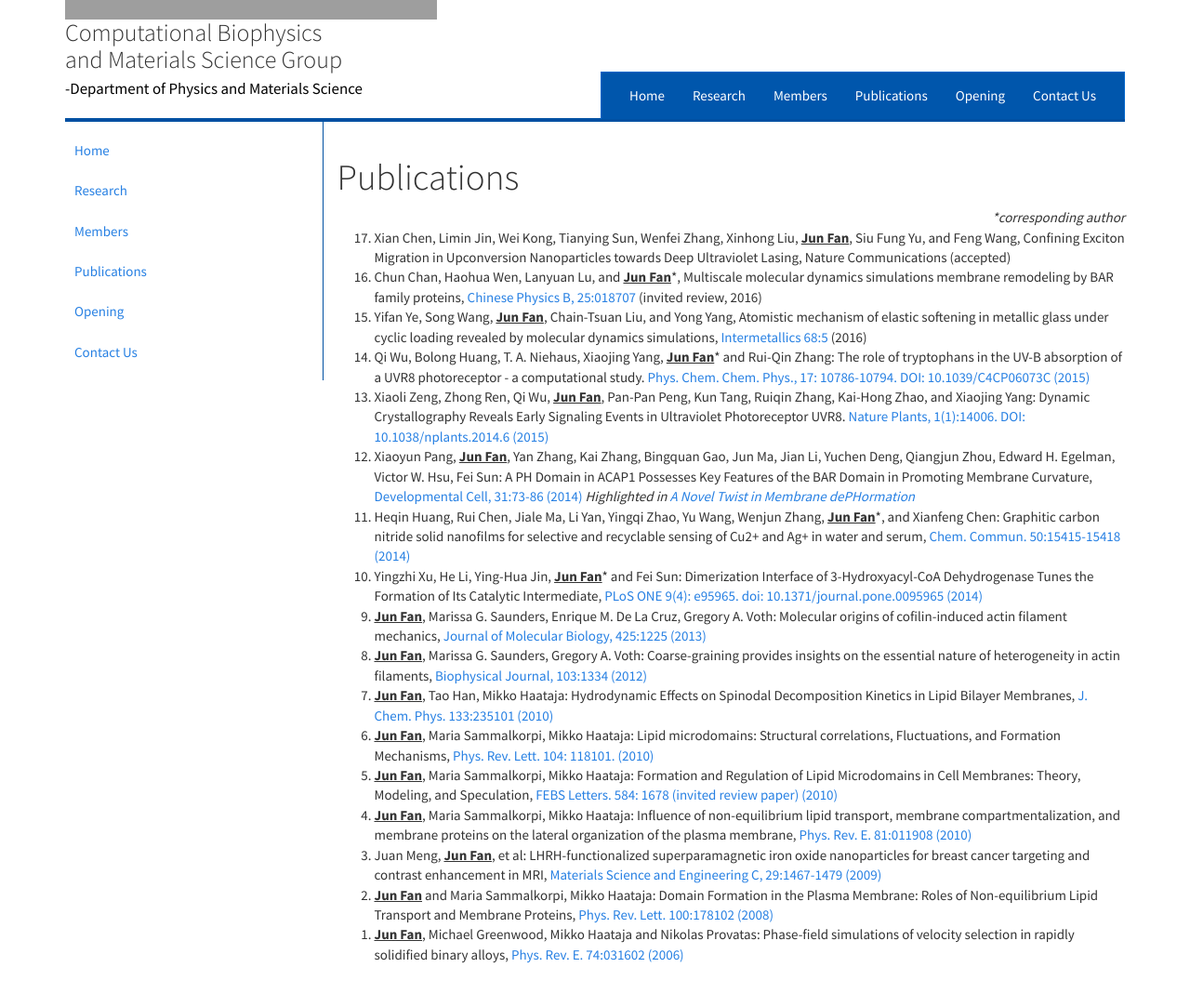
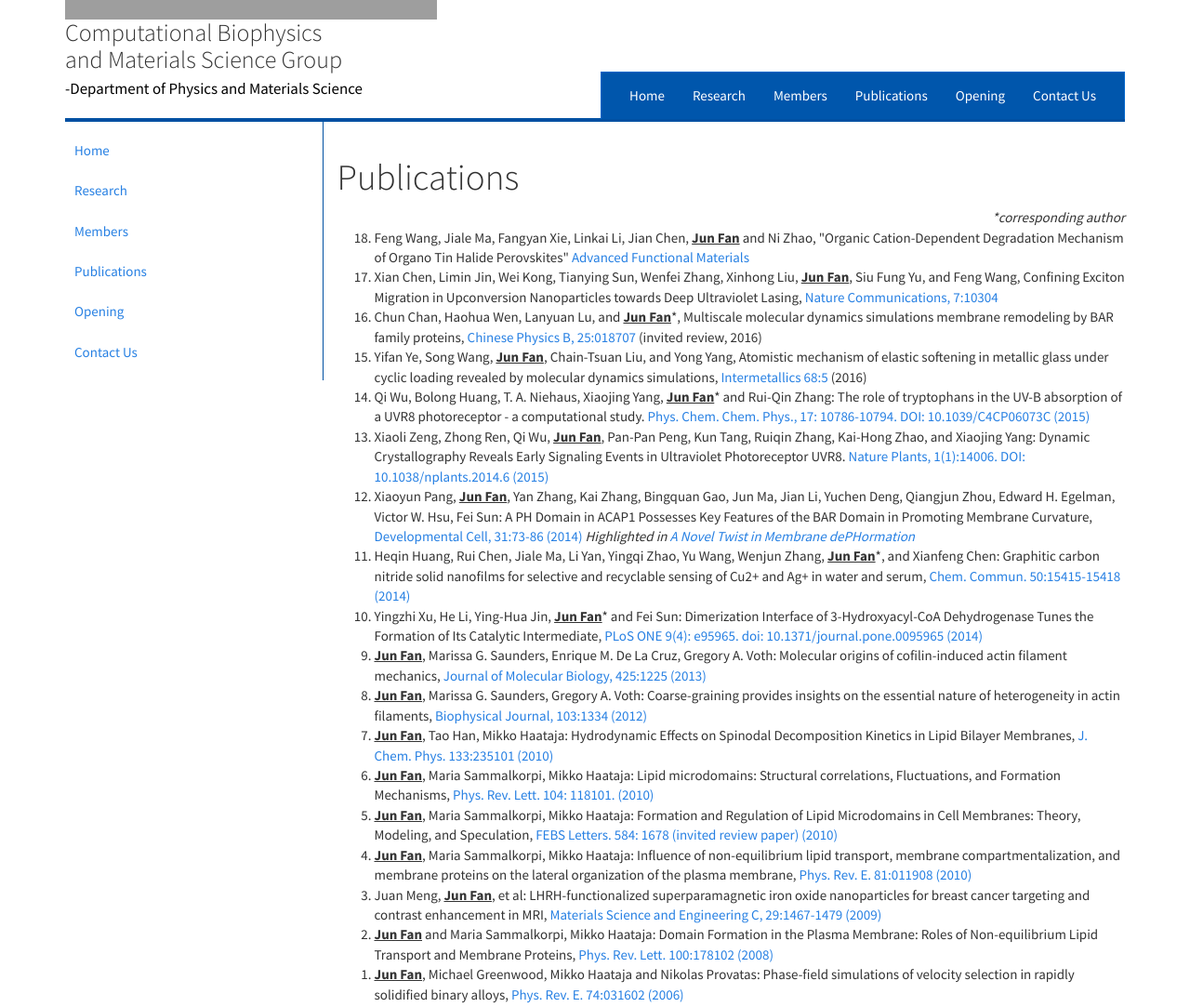
Before and after one commit to computational-physics/combo-website, a PHP site: page /publications/index.php in a window 1280 px wide. Shown: the part 300-1383 px from the top of the page at 93% size. Run offline with PHP 8.4, Linux system fonts and the light colour scheme; grey boxes are pictures that could not be loaded.

Commit message:
Update publication list

```diff
--- a/main/publications/index.php
+++ b/main/publications/index.php
@@ -28,7 +28,8 @@
 					</div>
 					<div class="col-sm-12">
                         <ol id="publication-list" reversed>
-                            <li>Xian Chen, Limin Jin, Wei Kong, Tianying Sun, Wenfei Zhang, Xinhong Liu, <u><b>Jun Fan</b></u>, Siu Fung Yu, and Feng Wang, Confining Exciton Migration in Upconversion Nanoparticles towards Deep Ultraviolet Lasing, Nature Communications (accepted)</li>
+                            <li>Feng Wang, Jiale Ma, Fangyan Xie, Linkai Li, Jian Chen, <u><b>Jun Fan</b></u> and Ni Zhao, "Organic Cation-Dependent Degradation Mechanism of Organo Tin Halide Perovskites" <a href="http://dx.doi.org/10.1002/adfm.201505127">Advanced Functional Materials</a></li>
+                            <li>Xian Chen, Limin Jin, Wei Kong, Tianying Sun, Wenfei Zhang, Xinhong Liu, <u><b>Jun Fan</b></u>, Siu Fung Yu, and Feng Wang, Confining Exciton Migration in Upconversion Nanoparticles towards Deep Ultraviolet Lasing, <a href="http://www.nature.com/ncomms/2016/160107/ncomms10304">Nature Communications, 7:10304</a></li>
                             <li>Chun Chan, Haohua Wen, Lanyuan Lu, and <u><b>Jun Fan</b></u>*, Multiscale molecular dynamics simulations membrane remodeling by BAR family proteins, <a href="http://cpb.iphy.ac.cn/EN/abstract/abstract66287.shtml">Chinese Physics B, 25:018707</a> (invited review, 2016)</li>
                             <li>Yifan Ye, Song Wang, <u><b>Jun Fan</b></u>, Chain-Tsuan Liu, and Yong Yang, Atomistic mechanism of elastic softening in metallic glass under cyclic loading revealed by molecular dynamics simulations, <a href="http://www.sciencedirect.com/science/article/pii/S0966979515300649">Intermetallics 68:5</a> (2016) </li>
                             <li>Qi Wu, Bolong Huang, T. A. Niehaus, Xiaojing Yang, <u><b>Jun Fan</b></u>* and Rui-Qin Zhang: The role of tryptophans in the UV-B absorption of a UVR8 photoreceptor - a computational study. <a href="http://pubs.rsc.org/en/Content/ArticleLanding/2015/CP/C4CP06073C#!divAbstract">Phys. Chem. Chem. Phys., 17: 10786-10794. DOI: 10.1039/C4CP06073C (2015)</a></li>
```
